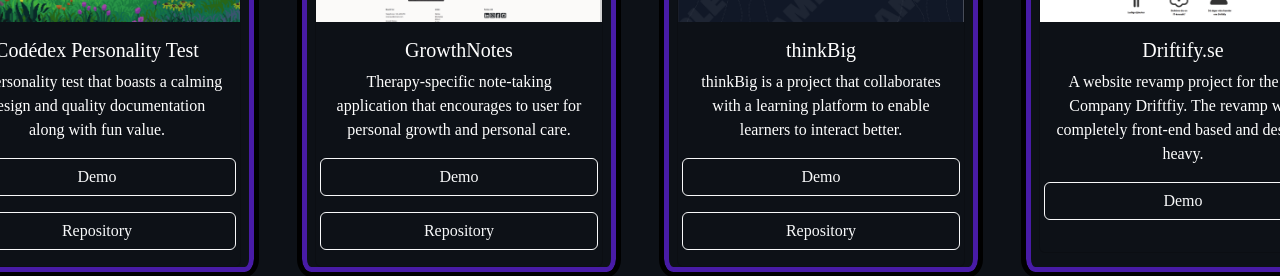
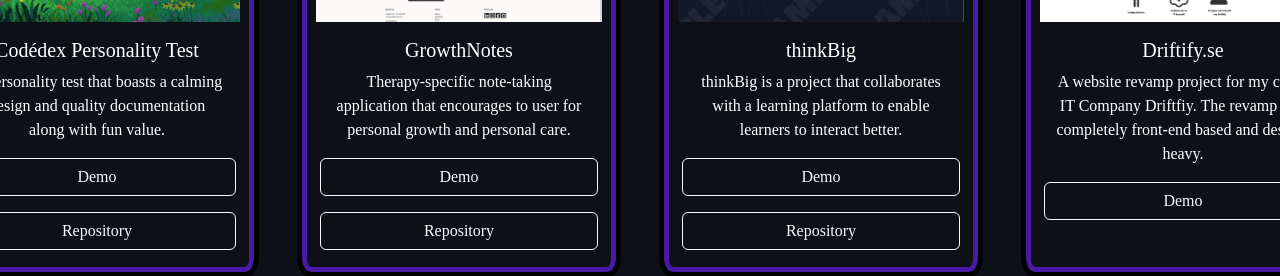
Before and after one commit to sujade/portfolioSite, a React (Vite) app: page / in a window 1280 px wide. Shown: the part 898-1174 px from the top of the page. Built offline with nearby package versions, Linux system fonts and the light colour scheme; a web font is replaced by a local one.

Commit message:
edit projects text

```diff
--- a/src/Components/Projects.tsx
+++ b/src/Components/Projects.tsx
@@ -44,7 +44,7 @@
                         <div className={"projects px-2"}>
                             <CustomCard
                                 title="Driftify.se"
-                                text="A website revamp project for the IT Company Driftfiy. The revamp was completely front-end based and design-heavy."
+                                text="A website revamp project for my client IT Company Driftfiy. The revamp was completely front-end based and design-heavy."
                                 image={Driftify}
                                 demoUrl="https://driftify.se"
                             />
```
